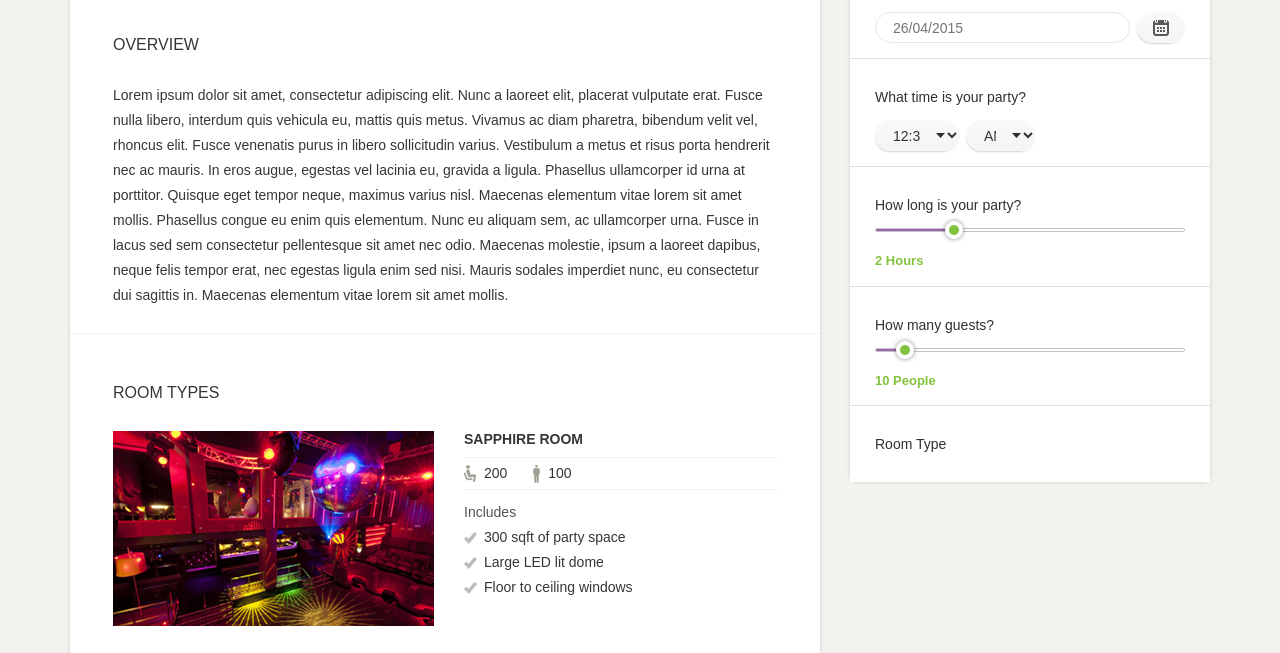
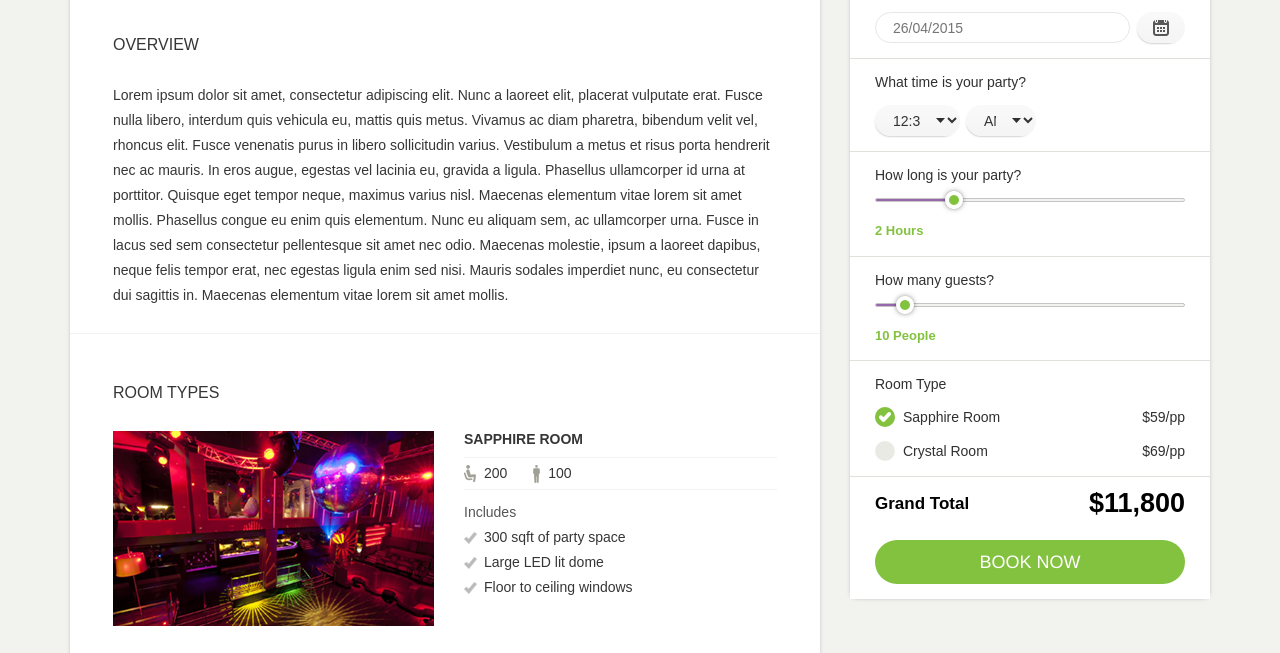
Before and after one commit to gholevas/eventglumarketplace, a website: page venue-detail.html in a window 1280 px wide. Shown: the part 263-916 px from the top of the page. Drawn offline with nearby package versions, Linux system fonts and the light colour scheme.

Commit message:
Venue Detail Partial

```diff
--- a/public/less/styles.less
+++ b/public/less/styles.less
@@ -31,7 +31,9 @@ Variables
 @gray-23: #c2c2c2;
 @gray-24: #363636;
 @gray-25: #555555;
+@gray-26: #eaeae5;
 @green-1: #83c23f;
+@green-2: #72a936;
 @black-transparent: rgba(0, 0, 0, 0.5);
 @white-transparent: rgba(255, 255, 255, 0.6);
 @white-transparent-2: rgba(255, 255, 255, 0.3);
@@ -227,6 +229,36 @@ h1, h2, h3, h4, h5, h6 {
   }
 }
 
+.rd-wrapper {
+  position: relative;
+  background-color: @gray-26;
+  height: 20px;
+  width: 20px;
+  border-radius: 100%;
+
+  input[type="radio"] {
+    float: none;
+    margin: 0;
+    visibility: hidden;
+
+    &:checked + label {
+      background: url("../images/check-1.png") no-repeat 50% 50% @green-1;
+    }
+  }
+
+  label {
+    border-radius: 100%;
+    cursor: pointer;
+    display: block;
+    height: 20px;
+    left: 0;
+    position: absolute;
+    top: 0;
+    width: 20px;
+    z-index: 1;
+  }
+}
+
 /***************************
 ****************************
 Buttons Styles
@@ -254,6 +286,14 @@ Buttons Styles
 
     &:hover {
       background-color: @eg-purple-hover;
+    }
+  }
+
+  &.eg-btn-2 {
+    background-color: @green-1;
+
+    &:hover {
+      background-color: @green-2;
     }
   }
 }
@@ -1979,12 +2019,15 @@ Venues Styles
 ****************************
 ***************************/
 
-#venues-wrapper {
+#venues-search-results {
   padding-bottom: 45px;
 
   @media @xs {
     padding-bottom: 25px;
   }
+}
+
+#venues-wrapper {
 
   ul {
     margin: 0;
@@ -2391,6 +2434,12 @@ Venue Details
 ***************************/
 
 #venue-detail {
+  padding-bottom: 45px;
+
+  @media @xs {
+    padding-bottom: 25px;
+  }
+
   #detail {
     background-color: #FFFFFF;
     box-shadow: @light-shadow;
@@ -2532,10 +2581,65 @@ Details Sidebar Styles
   .widget {
     > div:not(.widget-price) {
       padding: 15px 25px;
+      margin-bottom: 0;
     }
 
     .when-input {
       width: 255px;
     }
-  }
-}
+
+    .ui-slider {
+      background-color: @gray-10;
+    }
+
+    .eg-btn-2 {
+      width: 100%;
+      line-height: 44px;
+      height: 44px;
+      text-align: center;
+      margin-top: 25px;
+      font-size: 18px;
+    }
+
+    .type {
+      ul {
+        margin: 0;
+
+        li {
+          overflow: hidden;
+          line-height: 20px;
+          margin-bottom: 14px;
+          color: @gray-6;
+
+          &:last-child {
+            margin-bottom: 0;
+          }
+
+          .rd-wrapper {
+            float: left;
+            margin-right: 8px;
+          }
+
+          span {
+            float: right;
+          }
+        }
+      }
+    }
+
+    .grand-total {
+      span {
+        float: left;
+        color: #000000;
+        font-weight: bold;
+        line-height: 23px;
+        font-size: 17px;
+
+        & + span {
+          float: right;
+          font-size: 27px;
+        }
+      }
+    }
+  }
+}
--- a/venue-detail.html
+++ b/venue-detail.html
@@ -185,6 +185,33 @@
               </div>
               <div class="clearfix">
                 <h6>Room Type</h6>
+                <div class="type">
+                  <ul class="list-unstyled">
+                    <li>
+                      <div class="rd-wrapper">
+                        <input type="radio" name="radio1" checked="checked" id="rd1">
+                        <label for="rd1"></label>
+                      </div>
+                      Sapphire Room
+                      <span>$59/pp</span>
+                    </li>
+                    <li>
+                      <div class="rd-wrapper">
+                        <input type="radio" name="radio1" id="rd2">
+                        <label for="rd2"></label>
+                      </div>
+                      Crystal Room
+                      <span>$69/pp</span>
+                    </li>
+                  </ul>
+                </div>
+              </div>
+              <div class="clearfix">
+                <div class="grand-total clearfix">
+                  <span>Grand Total</span>
+                  <span>$11,800</span>
+                </div>
+                <a href="" class="eg-btn eg-btn-2">Book Now</a>
               </div>
             </div>
           </aside>
```
Also changed, not shown: public/images/check-1.png (added), public/styles/styles.css.
